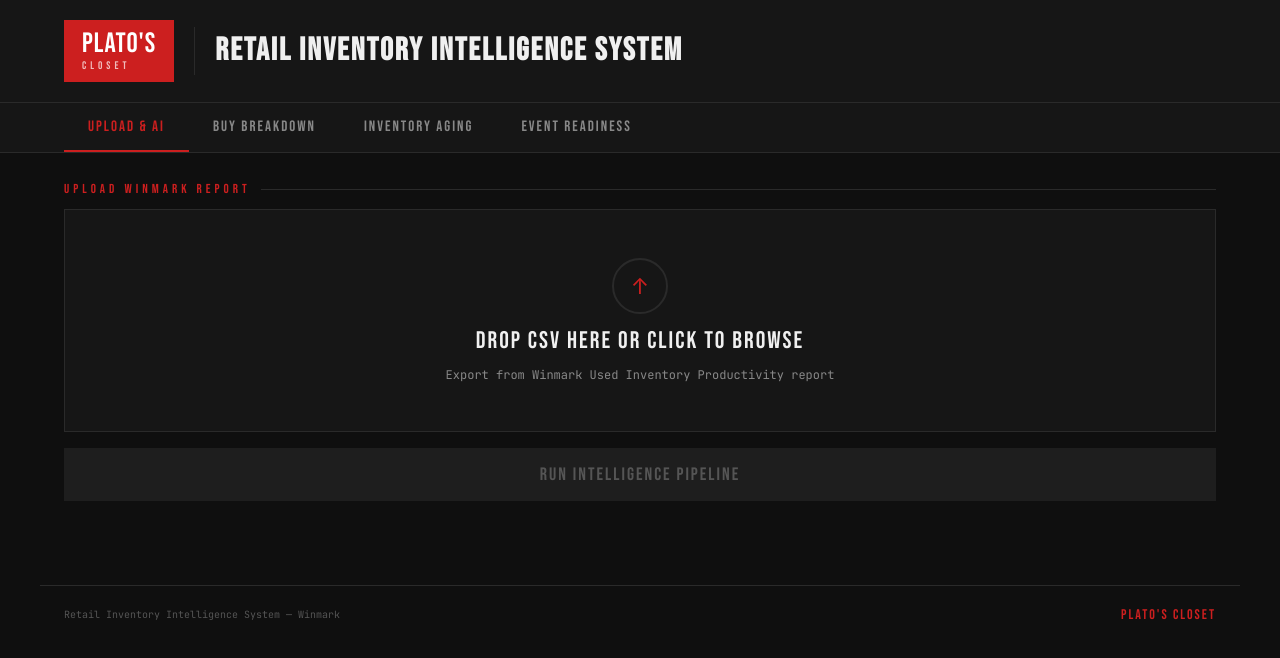
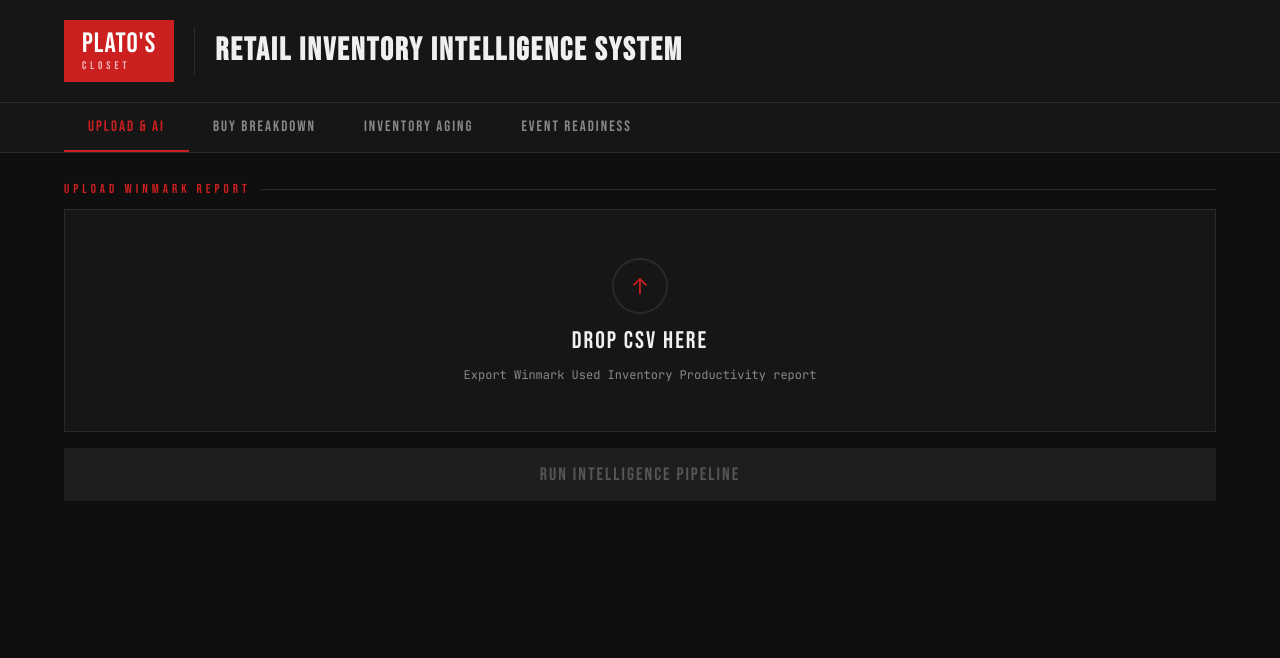
Before and after one commit to Giosferrazza/platoscloset-inventory, a website with bundled scripts: page index.html in a window 1280 px wide. Built offline with nearby package versions, Linux system fonts and the light colour scheme.

Commit message:
clean html

```diff
--- a/index.html
+++ b/index.html
@@ -57,8 +57,8 @@
       <input type="file" id="fileInput" accept=".csv" onchange="handleFile(this.files[0])">
       <div class="upload-inner">
         <div class="upload-icon">&#x2191;</div>
-        <div class="upload-title">DROP CSV HERE OR CLICK TO BROWSE</div>
-        <div class="upload-sub">Export from Winmark Used Inventory Productivity report</div>
+        <div class="upload-title">DROP CSV HERE</div>
+        <div class="upload-sub">Export Winmark Used Inventory Productivity report</div>
       </div>
     </div>
 
@@ -263,11 +263,6 @@
 
 </div>
 
-<footer>
-  <span class="footer-txt">Retail Inventory Intelligence System &mdash; Winmark</span>
-  <span class="footer-logo">PLATO'S CLOSET</span>
-</footer>
-
 <script type="module" src="assets/js/app.js"></script>
 </body>
 </html>
```
